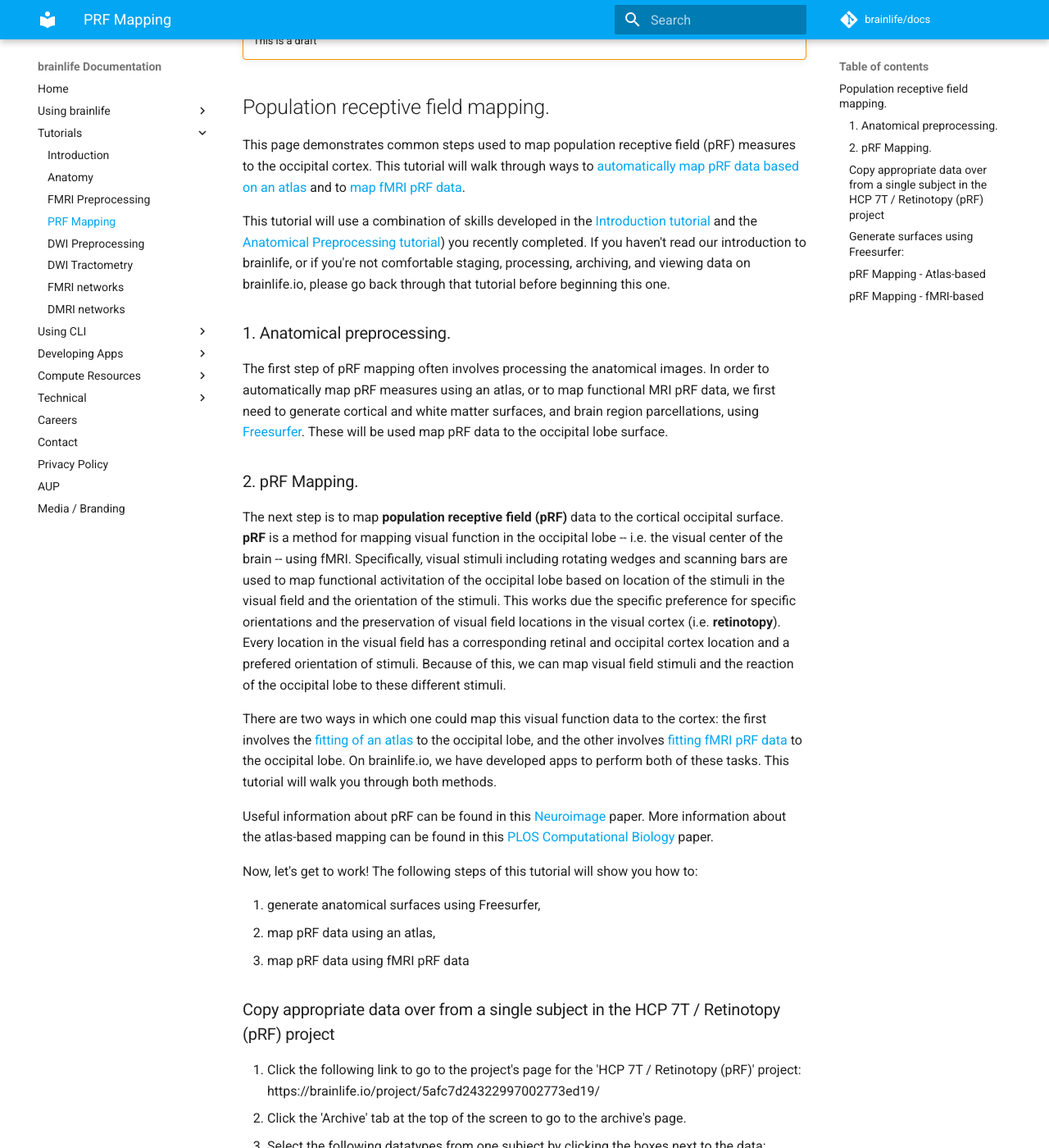
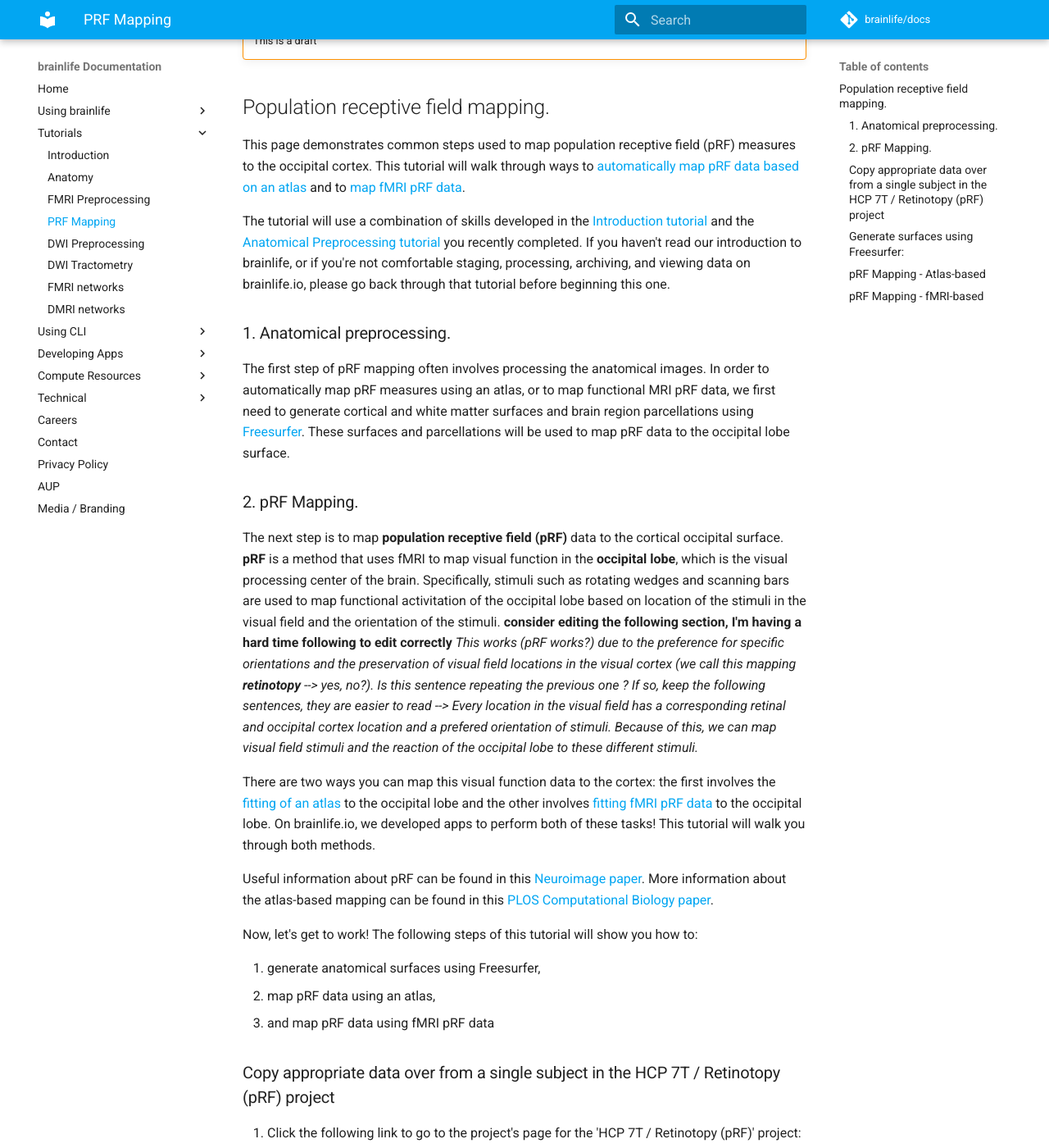
Before and after one commit to brainlife/docs, an MkDocs documentation site: the page built from docs/tutorial/prf-mapping.md, in a window 1280 px wide and 1400 px high, scrolled down 190 px. Shown: the whole window at 82% size. Built offline with MkDocs 1.6.1 and Material for MkDocs 9.7.7, drawn with Linux system fonts in a browser that asks for light colours; comment, search, counter and statistics services are not loaded; some of the changed text lies outside the part shown.

Commit message:
Updated for grammar, readability

```diff
--- a/docs/tutorial/prf-mapping.md
+++ b/docs/tutorial/prf-mapping.md
@@ -5,38 +5,39 @@
 
 This page demonstrates common steps used to map population receptive field (pRF) measures to the occipital cortex. This tutorial will walk through ways to [automatically map pRF data based on an atlas](https://brainlife.io/app/5cc4cd3f4ed9df00317f621d) and to [map fMRI pRF data](https://brainlife.io/app/5afc9831322997002773ed1c).
 
-This tutorial will use a combination of skills developed in the [Introduction tutorial](https://brainlife.io/docs/tutorial/introduction-to-brainlife/) and the [Anatomical Preprocessing tutorial](https://brainlife.io/docs/tutorial/t1w-preprocessing/)) you recently completed. If you haven't read our introduction to brainlife, or if you're not comfortable staging, processing, archiving, and viewing data on brainlife.io, please go back through that tutorial before beginning this one.
+The tutorial will use a combination of skills developed in the [Introduction tutorial](https://brainlife.io/docs/tutorial/introduction-to-brainlife/) and the [Anatomical Preprocessing tutorial](https://brainlife.io/docs/tutorial/t1w-preprocessing/) you recently completed. If you haven't read our introduction to brainlife, or if you're not comfortable staging, processing, archiving, and viewing data on brainlife.io, please go back through that tutorial before beginning this one.
 
 ### 1. Anatomical preprocessing.
 
-The first step of pRF mapping often involves processing the anatomical images. In order to automatically map pRF measures using an atlas, or to map functional MRI pRF data, we first need to generate cortical and white matter surfaces, and brain region parcellations, using [Freesurfer](https://brainlife.io/app/58c56d92e13a50849b258801). These will be used map pRF data to the occipital lobe surface.
+The first step of pRF mapping often involves processing the anatomical images. In order to automatically map pRF measures using an atlas, or to map functional MRI pRF data, we first need to generate cortical and white matter surfaces and brain region parcellations using [Freesurfer](https://brainlife.io/app/58c56d92e13a50849b258801). These surfaces and parcellations will be used to map pRF data to the occipital lobe surface.
 
 ### 2. pRF Mapping.
 
-The next step is to map **population receptive field (pRF)** data to the cortical occipital surface. **pRF** is a method for mapping visual function in the occipital lobe -- i.e. the visual center of the brain -- using fMRI. Specifically, visual stimuli including rotating wedges and scanning bars are used to map functional activitation of the occipital lobe based on location of the stimuli in the visual field and the orientation of the stimuli. This works due the specific preference for specific orientations and the preservation of visual field locations in the visual cortex (i.e. **retinotopy**). Every location in the visual field has a corresponding retinal and occipital cortex location and a prefered orientation of stimuli. Because of this, we can map visual field stimuli and the reaction of the occipital lobe to these different stimuli.
+The next step is to map **population receptive field (pRF)** data to the cortical occipital surface. **pRF** is a method that uses fMRI to map visual function in the **occipital lobe**, which is the visual processing center of the brain. Specifically, stimuli such as rotating wedges and scanning bars are used to map functional activitation of the occipital lobe based on location of the stimuli in the visual field and the orientation of the stimuli. **consider editing the following section, I'm having a hard time following to edit correctly**  _This works (pRF works?) due to the preference for specific orientations and the preservation of visual field locations in the visual cortex (we call this mapping **retinotopy** --> yes, no?). Is this sentence repeating the previous one ? If so, keep the following sentences, they are easier to read --> Every location in the visual field has a corresponding retinal and occipital cortex location and a prefered orientation of stimuli. Because of this, we can map visual field stimuli and the reaction of the occipital lobe to these different stimuli._
 
-There are two ways in which one could map this visual function data to the cortex: the first involves the [fitting of an atlas](https://brainlife.io/app/5cc4cd3f4ed9df00317f621d) to the occipital lobe, and the other involves [fitting fMRI pRF data](https://brainlife.io/app/5afc9831322997002773ed1c) to the occipital lobe. On brainlife.io, we have developed apps to perform both of these tasks. This tutorial will walk you through both methods.
 
-Useful information about pRF can be found in this [Neuroimage](https://pubmed.ncbi.nlm.nih.gov/17977024-population-receptive-field-estimates-in-human-visual-cortex/) paper. More information about the atlas-based mapping can be found in this [PLOS Computational Biology](https://journals.plos.org/ploscompbiol/article?id=10.1371/journal.pcbi.1003538) paper.
+There are two ways you can map this visual function data to the cortex: the first involves the [fitting of an atlas](https://brainlife.io/app/5cc4cd3f4ed9df00317f621d) to the occipital lobe and the other involves [fitting fMRI pRF data](https://brainlife.io/app/5afc9831322997002773ed1c) to the occipital lobe. On brainlife.io, we developed apps to perform both of these tasks! This tutorial will walk you through both methods.
+
+Useful information about pRF can be found in this [Neuroimage paper](https://pubmed.ncbi.nlm.nih.gov/17977024/). More information about the atlas-based mapping can be found in this [PLOS Computational Biology paper](https://journals.plos.org/ploscompbiol/article?id=10.1371/journal.pcbi.1003538).
 
 Now, let's get to work! The following steps of this tutorial will show you how to:
 
 1. generate anatomical surfaces using Freesurfer,
 1. map pRF data using an atlas,
-1. map pRF data using fMRI pRF data
+1. and map pRF data using fMRI pRF data
 
 ### Copy appropriate data over from a single subject in the HCP 7T / Retinotopy (pRF) project
 
-1. Click the following link to go to the project's page for the 'HCP 7T / Retinotopy (pRF)' project: https://brainlife.io/project/5afc7d24322997002773ed19/
-1. Click the 'Archive' tab at the top of the screen to go to the archive's page.
+1. Click the following link to go to the project's page for the 'HCP 7T / Retinotopy (pRF)' project: [https://brainlife.io/project/5afc7d24322997002773ed19/](https://brainlife.io/project/5afc7d24322997002773ed19/)
+1. Click the 'Archive' tab at the top of the screen to go to the Archive page.
 1. Select the following datatypes from one subject by clicking the boxes next to the data:
     * func/task
     * stimulus
     * anat/t1w
 1. Click the 'Stage to process' button on the right side of the screen
-    * For 'Project', select your project from the drop-down menu.
-    * For 'Process', select 'Create New Process' and title it "pRF Tutorial". Hit 'Submit'.
-        * This will take you to the process on your Project's page
+    * For 'Project,' select your project from the drop-down menu.
+    * For 'Process,' select 'Create New Process' and title it "pRF Tutorial." Hit 'Submit.'
+        * This will take you to the process on your Projects page
 1. Archive the data in your project by clickin the 'Archive' button next to each dataset.
 
 Your data should now be staged for processing and archived in your projects page! You're now ready to move onto the first step: generate Freesurfer surfaces!
```
